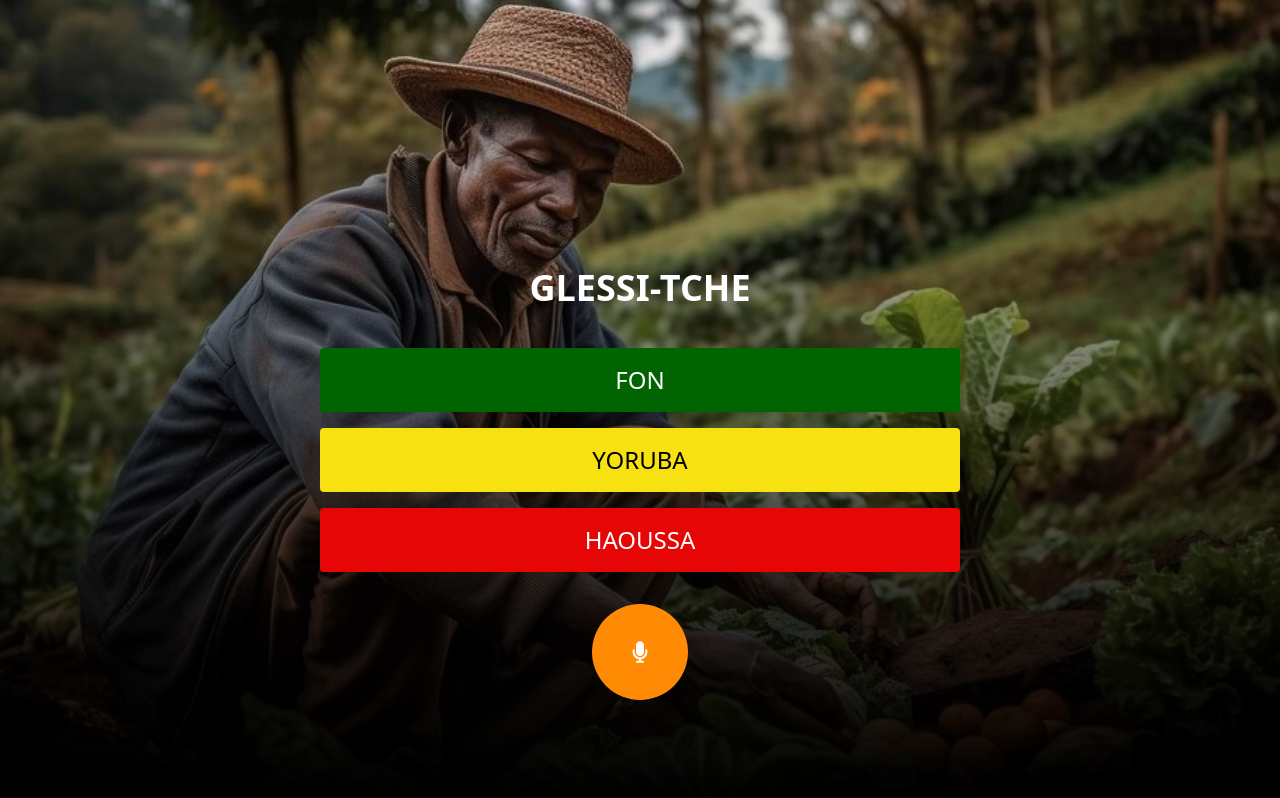
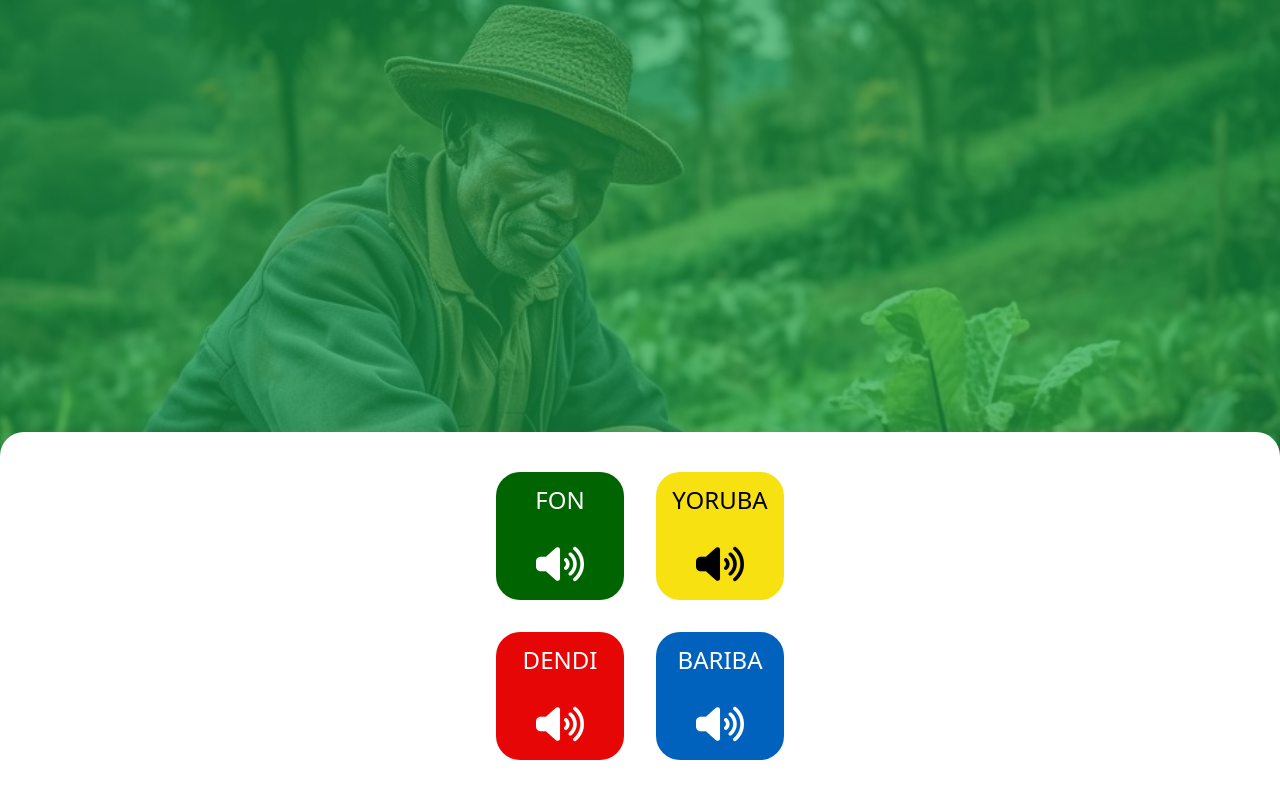
Before and after one commit to ISHE-IA/GLESSI-TCHE, a Nuxt app: page / in a window 1280 px wide. Built offline with nearby package versions, Linux system fonts and the light colour scheme.

Commit message:
wip : stilizing home page

```diff
--- a/app.vue
+++ b/app.vue
@@ -1,5 +1,5 @@
 <template>
-    <div class="w-screen h-screen bg-cover bg-fixed bg-no-repeat bg-center" style="background-image: url('famer.jpeg')">
+    <div>
         <NuxtLayout>
             <NuxtPage/>
         </NuxtLayout>
--- /dev/null
+++ b/components/icons/volume-hight.vue
@@ -0,0 +1,15 @@
+<template>
+    <div>
+        <svg :width="width ? width + 'em' : '1em'" :height="height ? height + 'em' : '1em'" xmlns="http://www.w3.org/2000/svg" viewBox="0 0 640 512">
+            <!--!Font Awesome Free 6.5.2 by @fontawesome - https://fontawesome.com License - https://fontawesome.com/license/free Copyright 2024 Fonticons, Inc. -->
+            <path :stroke="color ? color : '#000'" :fill="color ? color : '#000'" d="M533.6 32.5C598.5 85.2 640 165.8 640 256s-41.5 170.7-106.4 223.5c-10.3 8.4-25.4 6.8-33.8-3.5s-6.8-25.4 3.5-33.8C557.5 398.2 592 331.2 592 256s-34.5-142.2-88.7-186.3c-10.3-8.4-11.8-23.5-3.5-33.8s23.5-11.8 33.8-3.5zM473.1 107c43.2 35.2 70.9 88.9 70.9 149s-27.7 113.8-70.9 149c-10.3 8.4-25.4 6.8-33.8-3.5s-6.8-25.4 3.5-33.8C475.3 341.3 496 301.1 496 256s-20.7-85.3-53.2-111.8c-10.3-8.4-11.8-23.5-3.5-33.8s23.5-11.8 33.8-3.5zm-60.5 74.5C434.1 199.1 448 225.9 448 256s-13.9 56.9-35.4 74.5c-10.3 8.4-25.4 6.8-33.8-3.5s-6.8-25.4 3.5-33.8C393.1 284.4 400 271 400 256s-6.9-28.4-17.7-37.3c-10.3-8.4-11.8-23.5-3.5-33.8s23.5-11.8 33.8-3.5zM301.1 34.8C312.6 40 320 51.4 320 64V448c0 12.6-7.4 24-18.9 29.2s-25 3.1-34.4-5.3L131.8 352H64c-35.3 0-64-28.7-64-64V224c0-35.3 28.7-64 64-64h67.8L266.7 40.1c9.4-8.4 22.9-10.4 34.4-5.3z"/>
+        </svg>
+    </div>
+</template>
+<script setup lang="ts">
+defineProps <{
+    width?: string,
+    height?: string,
+    color?: string
+}>()
+</script>
--- a/pages/index.vue
+++ b/pages/index.vue
@@ -1,12 +1,36 @@
 <template>
-    <div class="h-screen flex flex-col justify-center items-center bg-gradient-to-t from-black py-5 md:py-7">
-        <h1 class="text-4xl text-white font-semibold mt-60">GLESSI-TCHE</h1>
+    <div class="w-screen h-screen bg-cover bg-fixed bg-no-repeat bg-center" style="background-image: url('famer.jpeg')">
+        <div class="h-screen flex flex-col justify-end items-center bg-green-600 bg-opacity-65">
 
-        <ul id="lang" class="flex flex-col justify-center items-center w-full h-full">
-            <li class="w-1/2 h-16 rounded flex justify-center items-center text-2xl text-white bg-green-glessi"><NuxtLink to="/chat">FON</NuxtLink></li>
-            <li class="my-4 w-1/2 h-16 rounded flex justify-center items-center text-2xl text-black bg-yellow-glessi"><NuxtLink to="/chat">YORUBA</NuxtLink></li>
-            <li class="w-1/2 h-16 rounded flex justify-center items-center text-2xl text-white bg-red-glessi"><NuxtLink to="/chat">HAOUSSA</NuxtLink></li>
-            <li class="my-4 sm:my-6 md:my-8 w-24 h-24 flex justify-center items-center rounded-full bg-orange-glessi"><NuxtLink to="/chat"><IconsMicrophone :height="'1.5'" :color="'#fff'"/></NuxtLink></li>
-        </ul>
+
+            <div class="bg-white w-full py-10 rounded-t-3xl flex justify-center">
+                <div class="grid grid-cols-2 gap-8">
+                    <div class="rounded-3xl text-white w-32 h-32 flex flex-col justify-around items-center bg-green-glessi">
+                        <div class="text-2xl">FON</div>
+                        <div>
+                            <IconsVolumeHight :height="'3'" :width="'3'" :color="'#fff'"/>
+                        </div>
+                    </div>
+                    <div class="rounded-3xl text-white w-32 h-32 flex flex-col justify-around items-center bg-yellow-glessi">
+                        <div class="text-2xl text-black">YORUBA</div>
+                        <div>
+                            <IconsVolumeHight :height="'3'" :width="'3'"/>
+                        </div>
+                    </div>
+                    <div class="rounded-3xl text-white w-32 h-32 flex flex-col justify-around items-center bg-red-glessi">
+                        <div class="text-2xl">DENDI</div>
+                        <div>
+                            <IconsVolumeHight :height="'3'" :width="'3'" :color="'#fff'"/>
+                        </div>
+                    </div>
+                    <div class="rounded-3xl text-white w-32 h-32 flex flex-col justify-around items-center bg-blue-glessi">
+                        <div class="text-2xl">BARIBA</div>
+                        <div>
+                            <IconsVolumeHight :height="'3'" :width="'3'" :color="'#fff'"/>
+                        </div>
+                    </div>
+                </div>
+            </div>
+        </div>
     </div>
 </template>
--- a/tailwind.config.js
+++ b/tailwind.config.js
@@ -15,6 +15,7 @@ export default {
         'yellow-glessi': '#F8E110',
         'red-glessi': '#E60606',
         'orange-glessi' : '#FF8B04',
+        'blue-glessi' : '#0062BC',
         'famer-color' : '#573625'
       },
     },
```
